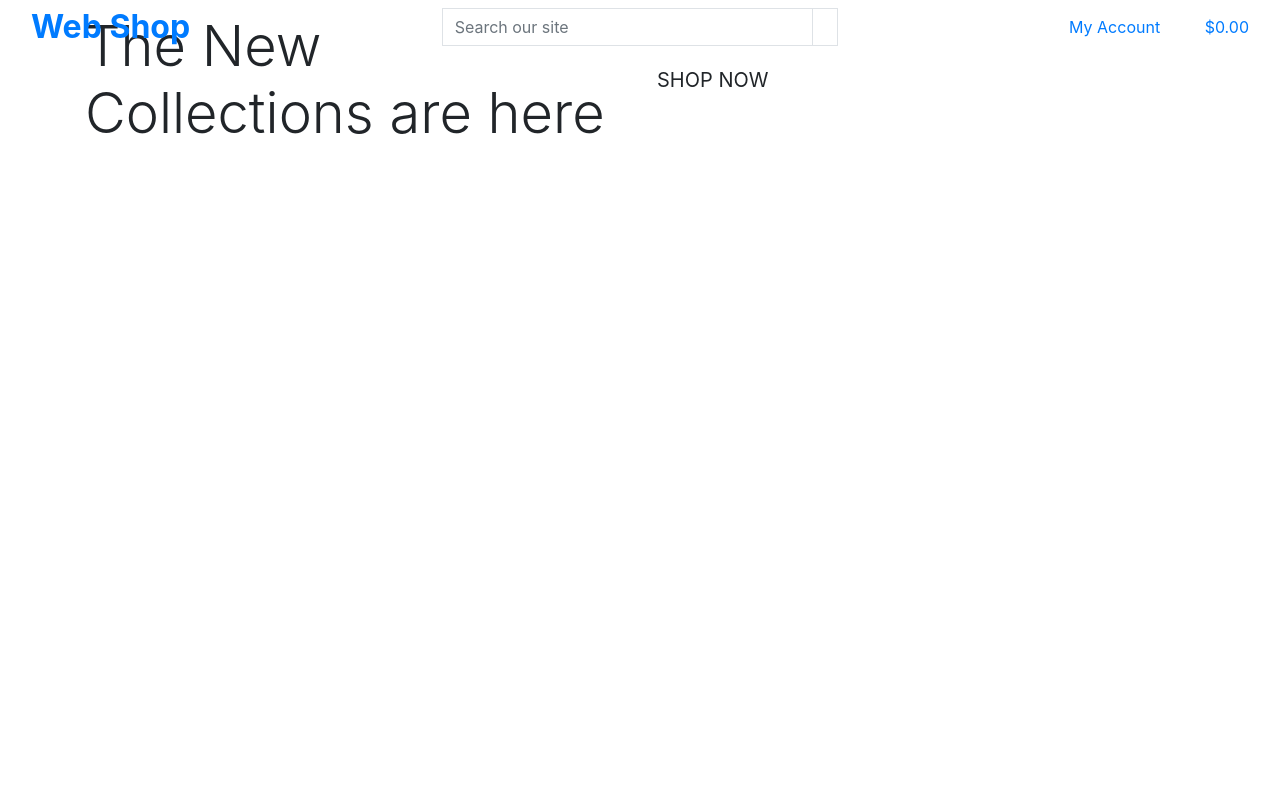
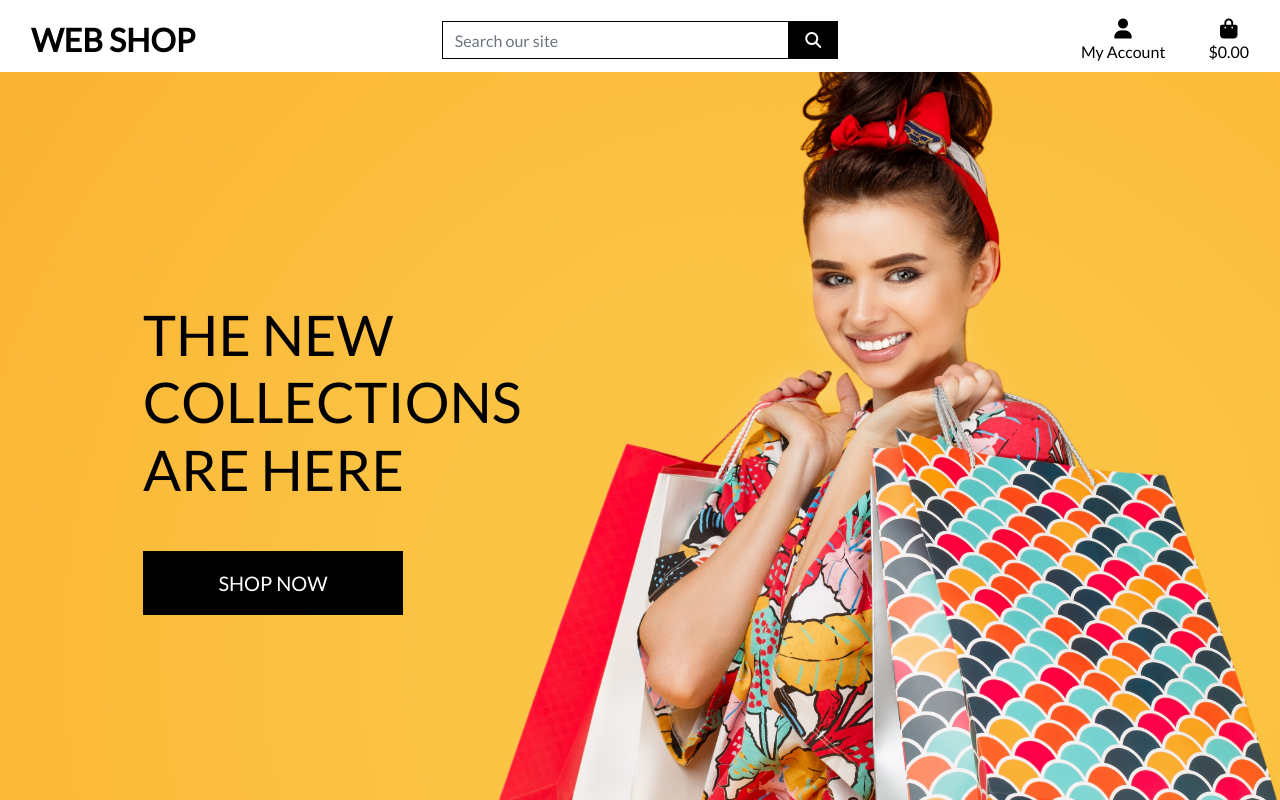
Before and after one commit to ninos77/web-shop-django, a Django app: page / in a window 1280 px wide. Run offline with Django 3.2, Linux system fonts and the light colour scheme; some libraries are stand-ins or nearby versions.

Commit message:
completed homepage header and css

```diff
--- a/home/templates/home/index.html
+++ b/home/templates/home/index.html
@@ -15,8 +15,9 @@
     <div class="container h-100">
         <div class="row h-100">
             <div class="col-7 col-md-6 my-auto">
-			<h1 class="display-4 logo-font text-black">The New Collections are here</h1>
-		</div>
+                <h1 class="display-4 logo-font text-black">
+                    The new collections are here
+                </h1>
                 <div class="my-5">
                     <h4>
                         <a href="" class="shop-now-button btn btn-lg rounded-0 text-uppercase py-3">Shop Now</a>
@@ -24,5 +25,5 @@
                 </div>
             </div>
         </div>
-
+    </div>
 {% endblock %}
--- /dev/null
+++ b/static/css/base.css
@@ -0,0 +1,81 @@
+html {
+    height: 100%;
+}
+
+body {
+    background: url('/media/homepage_background_cropped.jpg') no-repeat center center fixed;
+    background-size: cover;
+    height: calc(100vh - 164px);
+    color: #555;
+    font-family: 'Lato';
+}
+
+/* from Bulma(make fontawsom look better and in the center */
+.icon {
+    align-items: center;
+    display: inline-flex;
+    justify-content: center;
+    height: 1.5rem;
+    width: 1.5rem;
+}
+
+.logo-font {
+    text-transform: uppercase;
+}
+
+.main-logo-link {
+    width: fit-content;
+}
+
+.shop-now-button {
+    background: black;
+    color: white;
+    min-width: 260px;
+}
+
+.btn-black {
+    background: black;
+    color: white;
+}
+
+.shop-now-button:hover,
+.shop-now-button:active,
+.shop-now-button:focus,
+.btn-black:hover,
+.btn-black:active,
+.btn-black:focus {
+    background: #222;
+    color: white;
+}
+
+.text-black {
+    color: #000 !important;
+}
+
+.border-black {
+    border: 1px solid black !important;
+}
+
+/* -------------------------------- Media Queries */
+
+/* Slightly larger container on xl screens */
+@media (min-width: 1200px) {
+  .container {
+    max-width: 80%;
+  }
+}
+
+/* fixed top navbar only on medium and up */
+@media (min-width: 992px) {
+    .fixed-top-desktop-only {
+        position: fixed;
+        top: 0;
+        right: 0;
+        left: 0;
+        z-index: 1030;
+    }
+
+    .header-container {
+        padding-top: 164px;
+    }
+}
--- a/templates/base.html
+++ b/templates/base.html
@@ -17,6 +17,8 @@
 	{% block css %}
 	<link rel="stylesheet" href="https://stackpath.bootstrapcdn.com/bootstrap/4.5.0/css/bootstrap.min.css"
 		integrity="sha384-9aIt2nRpC12Uk9gS9baDl411NQApFmC26EwAOH8WgZl5MYYxFfc+NcPb1dKGj7Sk" crossorigin="anonymous">
+     <link href="https://fonts.googleapis.com/css2?family=Lato&display=swap" rel="stylesheet">
+     <link rel="stylesheet" href="{% static 'css/base.css'%}">
 	{% endblock %}
 
 	{% block extra_css %}
@@ -24,6 +26,7 @@
 	{% endblock %}
 
 	{% block js %}
+    <script src="https://kit.fontawesome.com/790e74299c.js" crossorigin="anonymous"></script>
 	<script src="https://code.jquery.com/jquery-3.5.1.slim.min.js"
 		integrity="sha384-DfXdz2htPH0lsSSs5nCTpuj/zy4C+OGpamoFVy38MVBnE+IbbVYUew+OrCXaRkfj" crossorigin="anonymous">
 	</script>
@@ -44,7 +47,7 @@
 
 <body>
 	<header class="container-fluid fixed-top">
-		<div class="row">
+		<div id="topnav" class="row bg-white pt-lg-2 d-none d-lg-flex">
 			<div class="col-12 col-lg-4 my-auto py-1 py-lg-0 text-center text-lg-left">
 				<a href="{% url 'home' %}" class="nav-link main-logo-link">
 					<h2 class="logo-font text-black my-0"><strong>Web Shop</strong></h2>
--- a/web_shop/settings.py
+++ b/web_shop/settings.py
@@ -148,3 +148,7 @@ USE_TZ = True
 # https://docs.djangoproject.com/en/3.0/howto/static-files/
 
 STATIC_URL = '/static/'
+STATICFILES_DIRS = (os.path.join(BASE_DIR, 'static'),)
+
+MEDIA_URL = '/media/'
+MEDIA_ROOT = os.path.join(BASE_DIR, 'media')
--- a/web_shop/urls.py
+++ b/web_shop/urls.py
@@ -15,9 +15,11 @@ Including another URLconf
 """
 from django.contrib import admin
 from django.urls import path, include
+from django.conf import settings
+from django.conf.urls.static import static
 
 urlpatterns = [
     path('admin/', admin.site.urls),
     path("accounts/", include("allauth.urls")),
     path("", include("home.urls")),
-]
+]+ static(settings.MEDIA_URL, document_root=settings.MEDIA_ROOT)
```
Also changed, not shown: media/homepage_background_cropped.jpg (added). Lines whose indentation alone changed are shown as unchanged.
